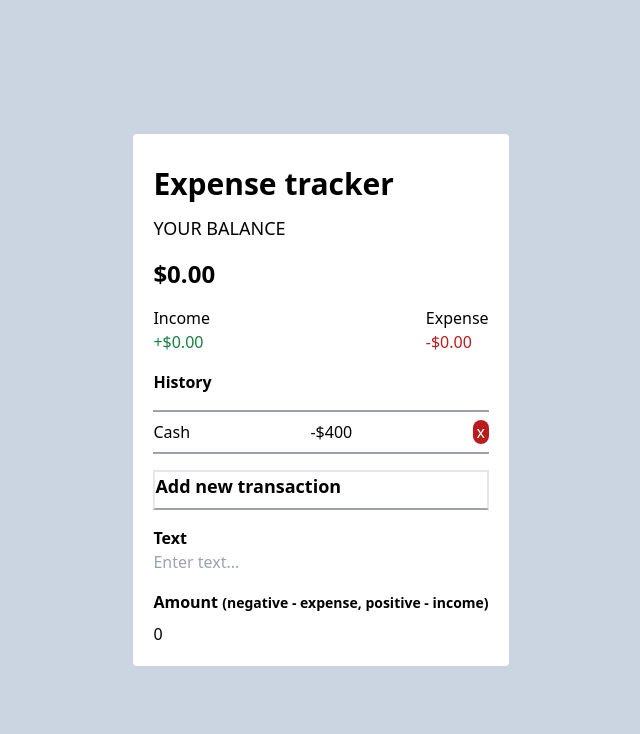
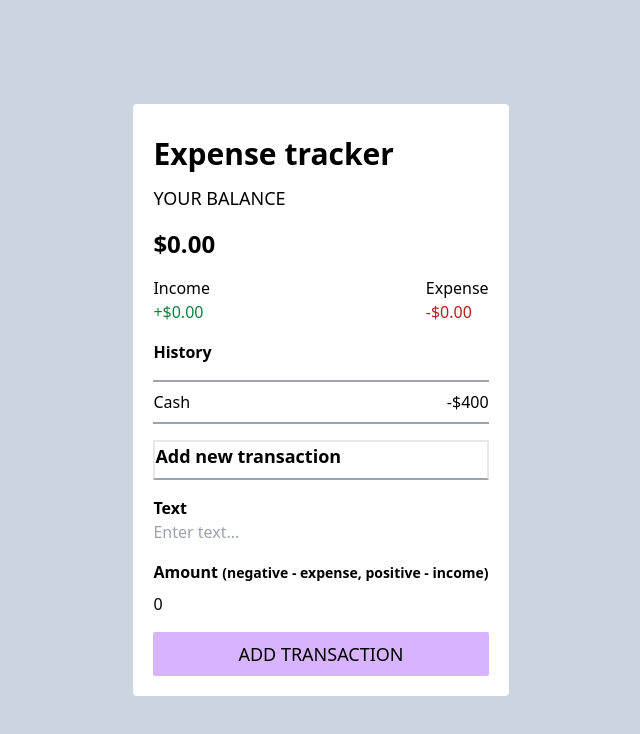
Before and after one commit to jakewarrenblack/react-expense-tracker, a React (Create React App) app: page / in a window 1280 px wide. Shown: the top 734 px of the page, without its empty margins (319-959 px from the left). Built offline with nearby package versions, Linux system fonts and the light colour scheme.

Commit message:
Add button to AddTransaction

```diff
--- a/src/components/AddTransaction.tsx
+++ b/src/components/AddTransaction.tsx
@@ -36,6 +36,9 @@ export const AddTransaction = () => {
             onChange={(e) => setAmount(parseInt(e.target.value))}
             placeholder="Enter amount..."
           />
+          <button className="bg-purple-300 p-2 uppercase text-lg mt-4 rounded-sm">
+            Add Transaction
+          </button>
         </div>
       </form>
     </div>
--- a/src/components/TransactionList.tsx
+++ b/src/components/TransactionList.tsx
@@ -6,9 +6,9 @@ export const TransactionList = () => {
         <li className="flex justify-between">
           Cash
           <span>-$400</span>
-          <button className="border bg-red-700 text-white border-none rounded-lg h-min w-4">
+          {/* <button className="border bg-red-700 text-white border-none rounded-lg h-min w-4">
             x
-          </button>
+          </button> */}
         </li>
       </ul>
     </>
```
